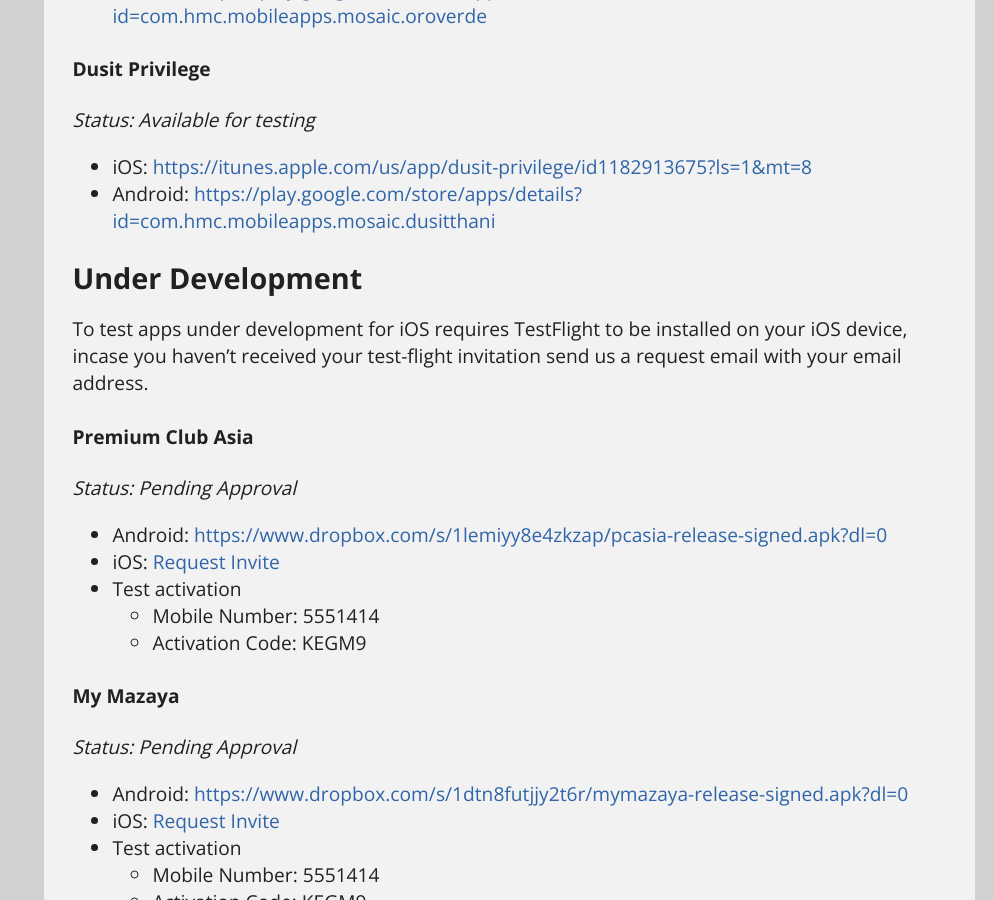
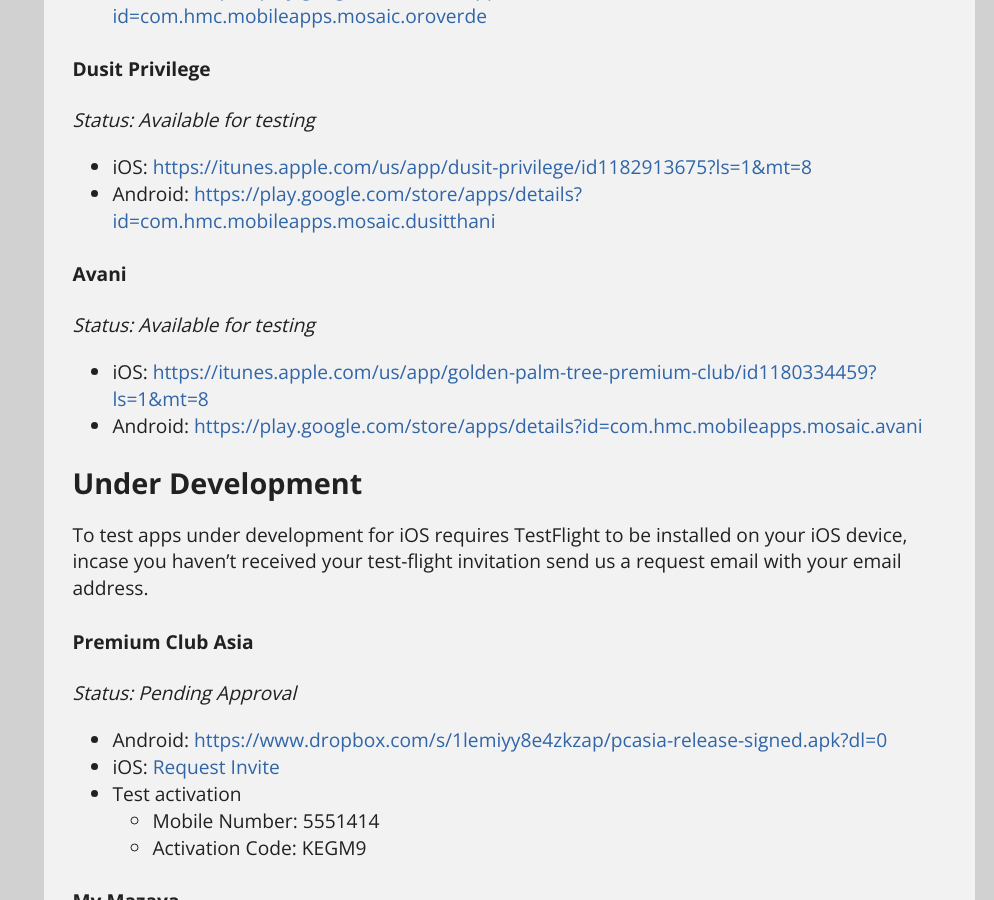
Before and after one commit to hmccode/hmccode.github.io, a Jekyll site: the page built from _posts/2016-07-23-mobile-apps.md, in a window 1280 px wide and 900 px high, scrolled down 2130 px. Shown: the whole window, without its empty margins (286-1280 px from the left). Built offline with Jekyll 4.4.1, drawn with Linux system fonts in a browser that asks for light colours; nearby versions of some CDN libraries; a script that is not in the unit is left out; some of the changed text lies outside the part shown.

Commit message:
Avani moved to production

```diff
--- a/_posts/2016-07-23-mobile-apps.md
+++ b/_posts/2016-07-23-mobile-apps.md
@@ -21,6 +21,7 @@ A list of all Mobile Apps in stores and currently under development. The apps li
     - [Gourmet Club](#gourmet-club)
     - [Oro Verde](#oro-verde)
     - [Dusit Privilege](#dusit-privilege)
+    - [Avani](#avani)
   - [Under Development](#under-development)
     - [Premium Club Asia](#premium-club-asia)
     - [My Mazaya](#my-mazaya)
@@ -83,6 +83,14 @@ _Status: Available for testing_
 
 * iOS: <https://itunes.apple.com/us/app/dusit-privilege/id1182913675?ls=1&mt=8>
 * Android: <https://play.google.com/store/apps/details?id=com.hmc.mobileapps.mosaic.dusitthani>
+
+#### Avani
+
+_Status: Available for testing_
+
+* iOS: <https://itunes.apple.com/us/app/golden-palm-tree-premium-club/id1180334459?ls=1&mt=8>
+* Android: <https://play.google.com/store/apps/details?id=com.hmc.mobileapps.mosaic.avani>
+
 
 ## Under Development
 
```
Also changed, not shown: other parts of _posts/2016-07-23-mobile-apps.md (+0 -12 lines).
